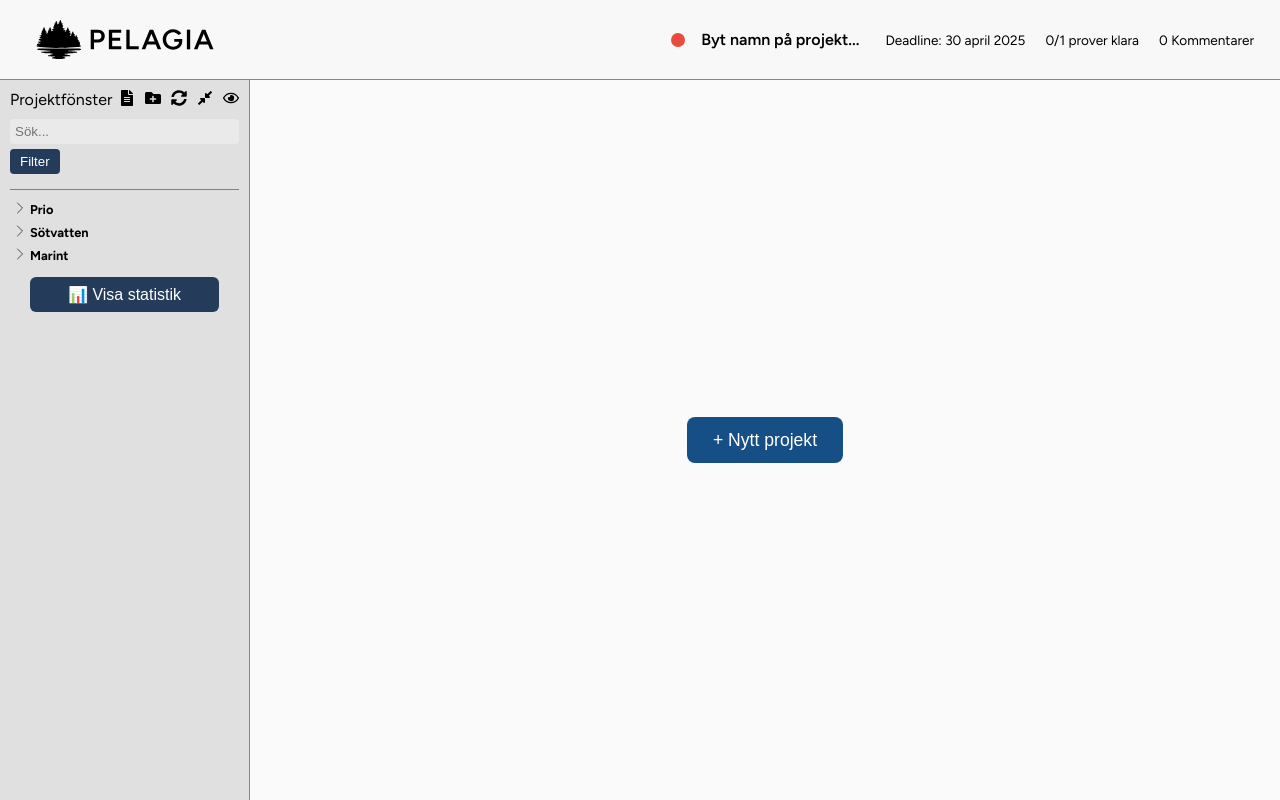
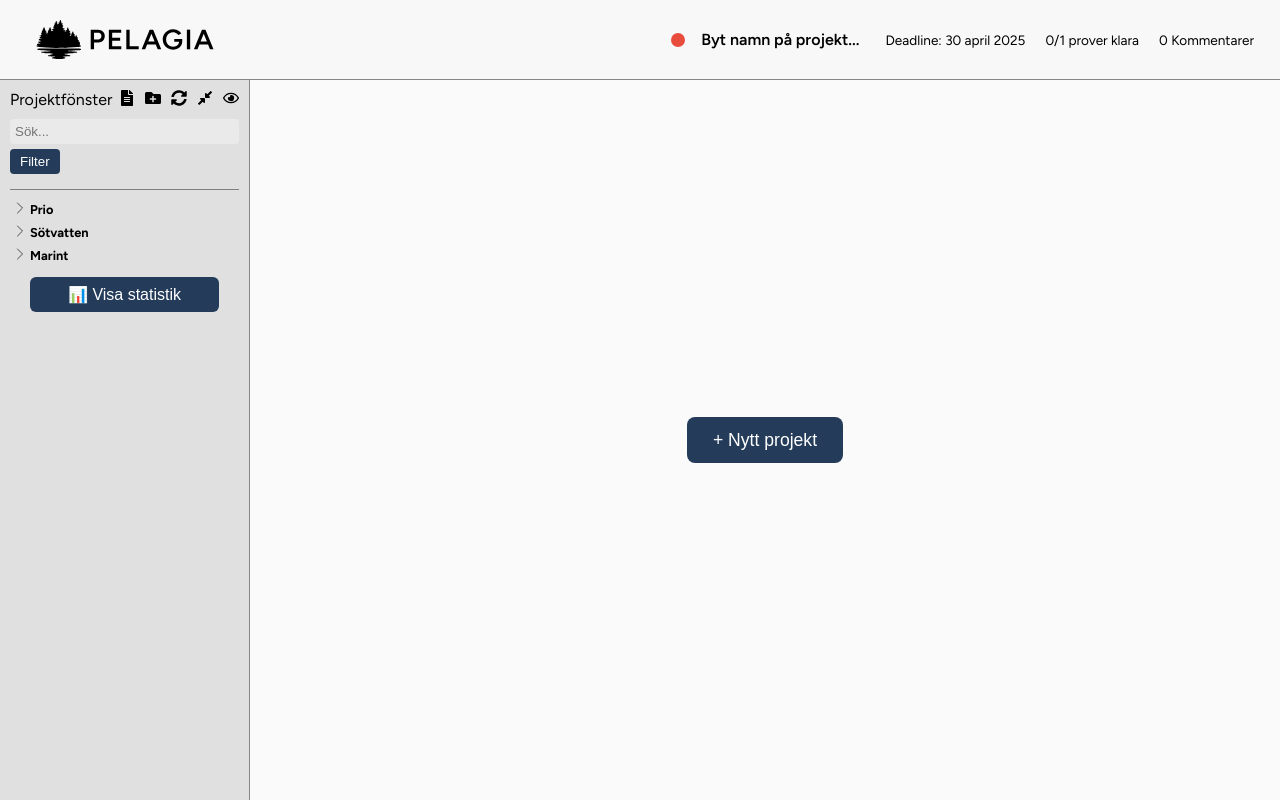
Before and after one commit to EliasKristmansson/dbtreact, a React (Vite) app in the folder reactproject1/: page / in a window 1280 px wide. Built offline with nearby package versions, Linux system fonts and the light colour scheme.

Commit message:
färg på nytt projekt

```diff
--- a/reactproject1/src/components/Crazybutton.css
+++ b/reactproject1/src/components/Crazybutton.css
@@ -3,13 +3,13 @@
   font-size: 1.1rem;
   border: none;
   border-radius: 8px;
-  background-color: #164e86;
+  background-color: rgb(36, 60, 90);
   color: white;
   cursor: pointer;
   transition: box-shadow 0.3s ease, background-color 0.3s ease;
 }
 
 .crazy-button:hover {
-  background-color: #2361a0;
+  background-color: #164e86;
   box-shadow: 0 0 10px rgba(33, 150, 243, 0.4);
 }
```
